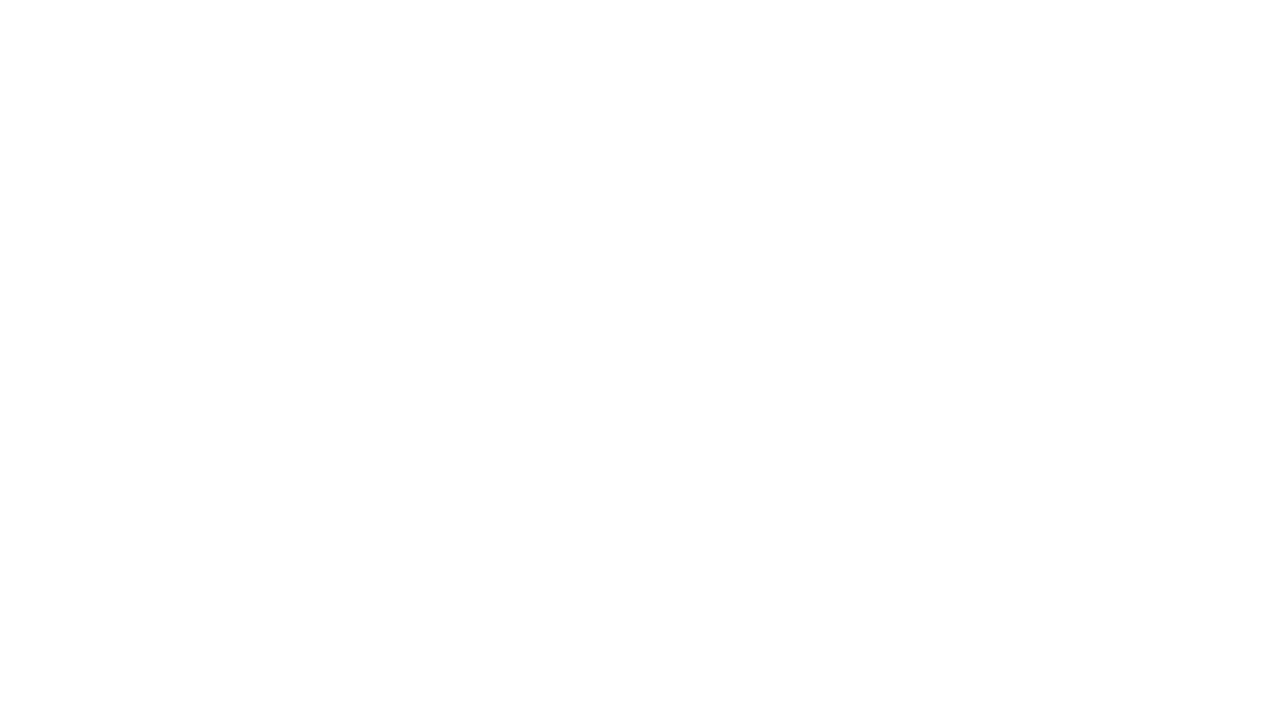
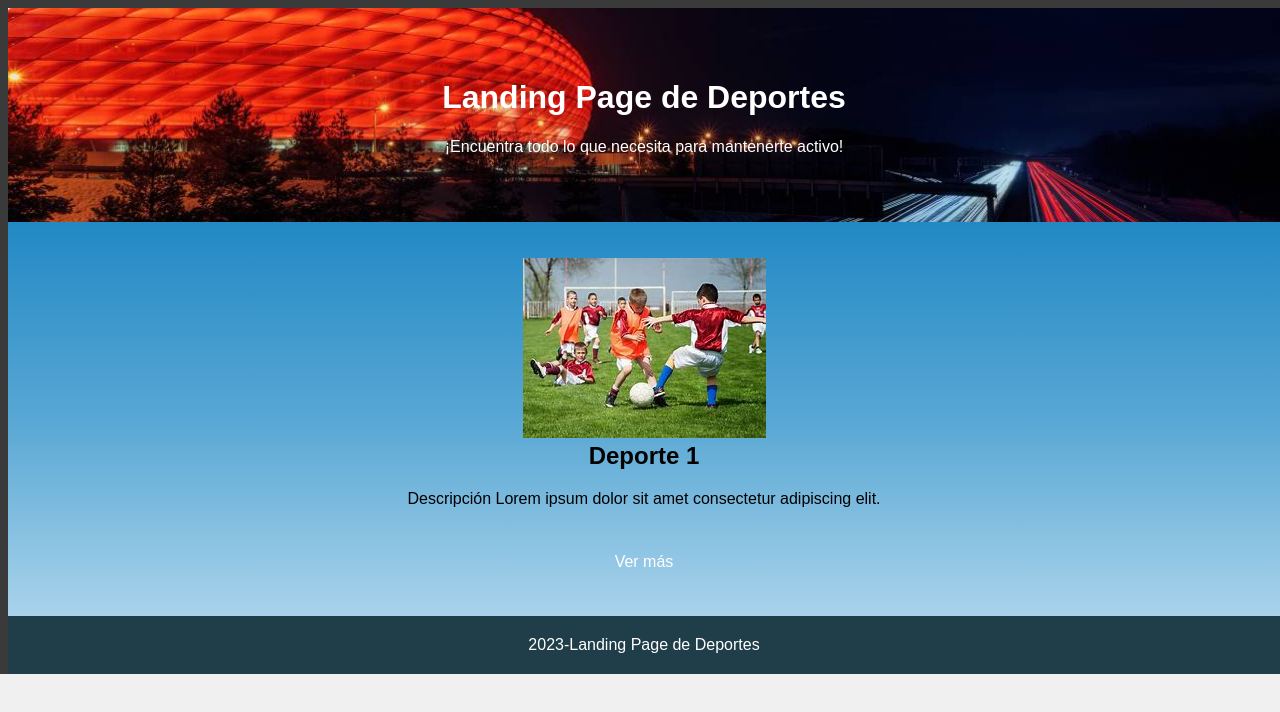
Before and after one commit to Capa1221/Parcial_Sistemas_Informacion, a plain HTML site: page index.html in a window 1280 px wide. Drawn offline with Linux system fonts and the light colour scheme.

Commit message:
git commit "Se termino vista Index"

```diff
--- a/index.html
+++ b/index.html
@@ -1,11 +1,84 @@
 <!DOCTYPE html>
-<html lang="en">
+<html>
 <head>
-    <meta charset="UTF-8">
-    <meta name="viewport" content="width=device-width, initial-scale=1.0">
-    <title>Document</title>
+    <title>Landing Page de Deportes</title>
+    <style>
+        body {
+            font-family: Arial, sans-serif;
+            margin: 0;
+            padding: 0;
+            background-color: #f0f0f0;
+            border-top:8px solid #3A3A3A;
+            border-left:8px solid #3A3A3A;
+
+        }
+        .header {
+            border-top-left-radius: 4px;
+            background: #333 url('img/soccer-stadium-night-autobahn-highway-lights-red-F100021565.jpg') no-repeat center center;
+            background-size: cover;
+            color: #fff;
+            padding: 50px;
+            text-align: center;
+            border-left: 5%;
+        }
+        .content {
+            margin: 0px;
+        }
+        .sport {
+            text-align: center;
+            background-image: linear-gradient(to bottom, #2289C4,#58A7D4 ,#A9D3EB);
+            border: 0px solid #ddd;
+            margin-bottom: 0px;
+            padding: 0px;
+            border-radius: 0px;
+        }
+        .sport h2 {
+            margin-top: 0;
+        }
+        .sport p {
+            margin-bottom: 0;
+        }
+        .button {
+            display: inline-block;
+            background-color: none;
+            color: white;
+            padding: 35px 35px;
+            text-align: center;
+            text-decoration: none;
+            font-size: 16px;
+            margin: 10px 2px;
+            cursor: pointer;
+        }
+        footer{
+            color:white;
+            background-color: #1F3E49;
+            text-align: center;
+            padding: 20px;
+
+        }
+    </style>
 </head>
 <body>
-
+    <header>
+        <div class="header">
+            <h1>Landing Page de Deportes</h1>
+            <p>¡Encuentra todo lo que necesita para mantenerte activo!</p>
+        </div>
+    </header>
+    <main>
+        <div class="content">
+            <div class="sport">
+                <br>
+                <br>
+                <img src="img/0-img.png" alt="">
+                <h2>Deporte 1</h2>
+                <p>Descripción Lorem ipsum dolor sit amet consectetur adipiscing elit.</p>
+                <a href="Galeria.html" class="button">Ver más</a>
+            </div>
+        </div>
+    </main>
+    <footer>
+        2023-Landing Page de Deportes
+    </footer>
 </body>
 </html>
```
Also changed, not shown: Galeria.html (added), img/0-img.png (renamed from img/0-img.jfif), img/1-img.png (renamed from img/1-img.jfif), img/2-img.png (renamed from img/2-img.jfif), img/3-img.png (renamed from img/3-img.jfif), img/4-img.png (renamed from img/4-img.jfif), img/soccer-stadium-night-autobahn-highway-lights-red-F100021565.jpg (added), 1 other file.
